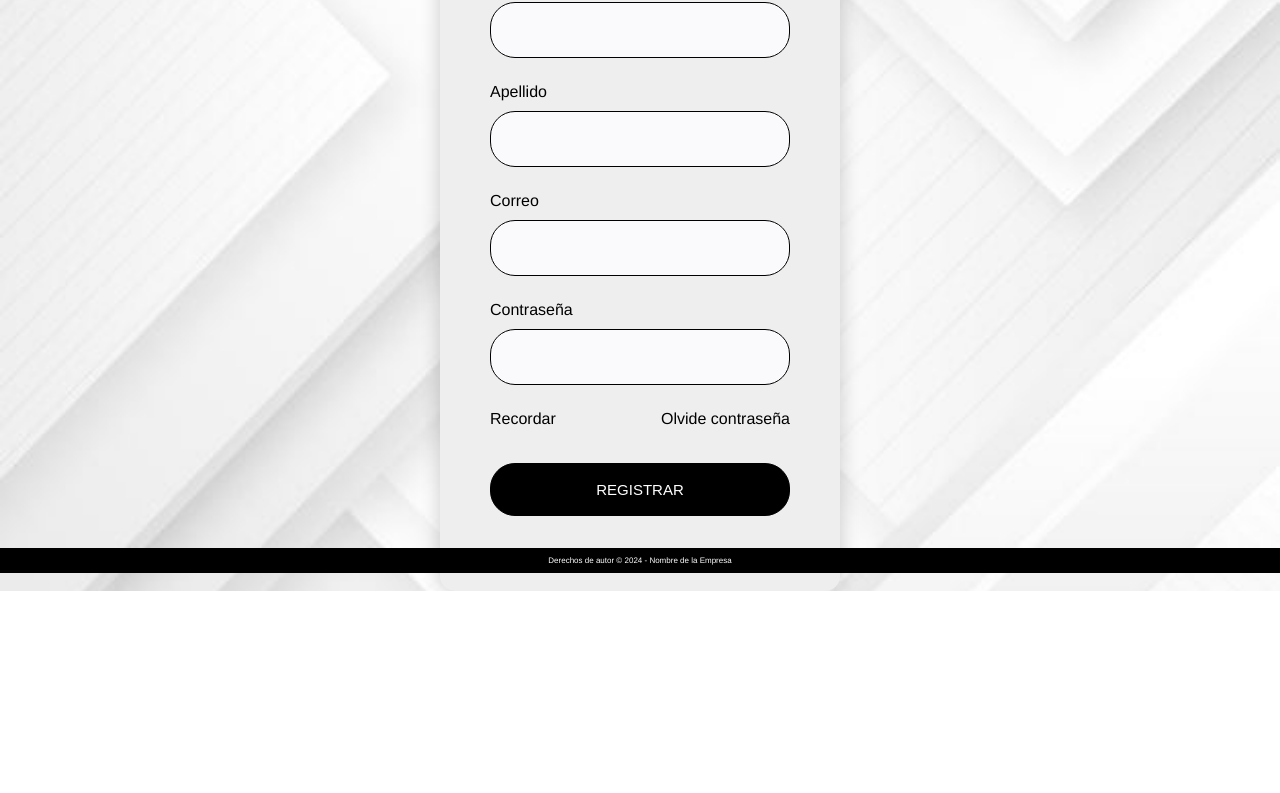
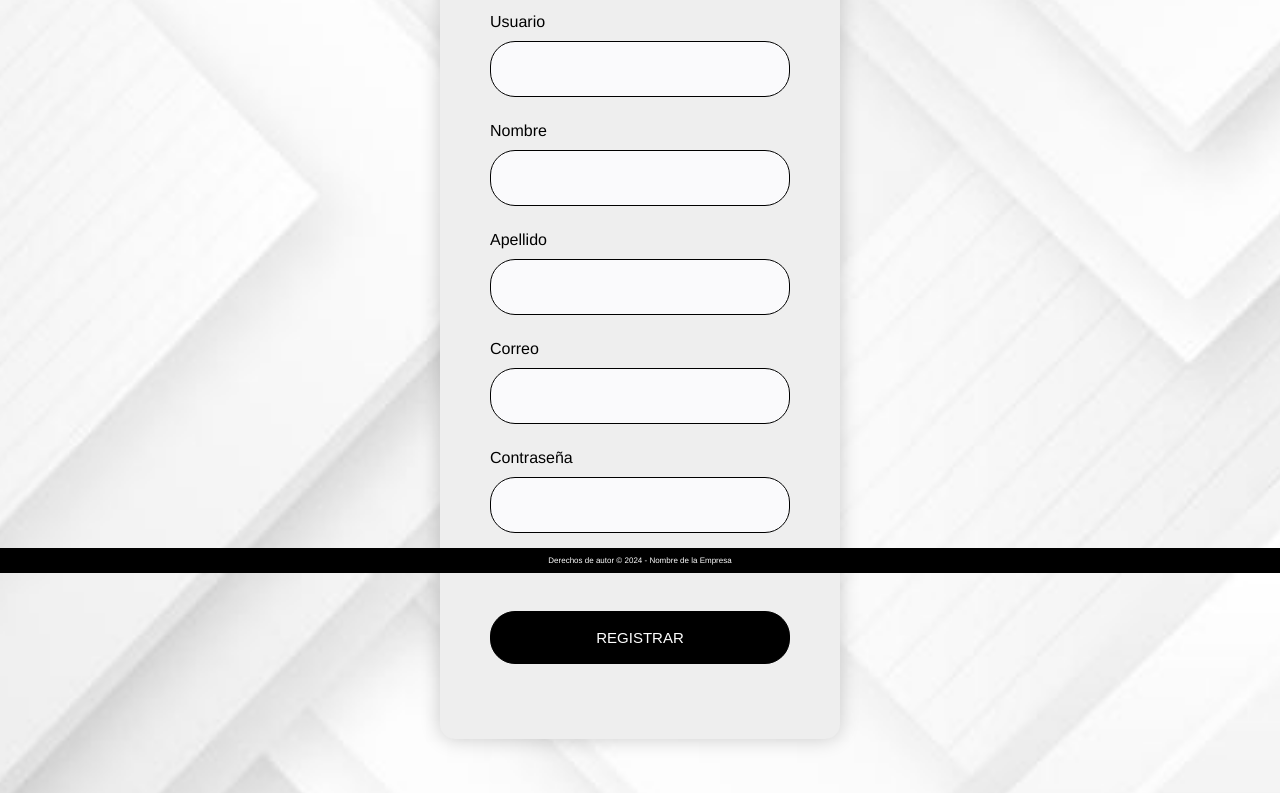
Before and after one commit to winsignares/innovashopjcg, a plain HTML site: page registrarse-user.html in a window 1280 px wide. Shown: the part 227-1020 px from the top of the page. Before the commit the page ends 818 px from the top, so only its background shows below. Drawn offline with Linux system fonts and the light colour scheme.

Commit message:
ajuste box registrarse

```diff
--- a/css/registrarse-user-style.css
+++ b/css/registrarse-user-style.css
@@ -9,7 +9,7 @@ body{
     display: flex;
     align-items: center;
     justify-content: center;
-    height: 100vh;
+    height: 137vh;
     background-image: url(/img/iniciar-sesion_fondo.jpg);
     background-position: center;
     background-repeat: no-repeat;
```
